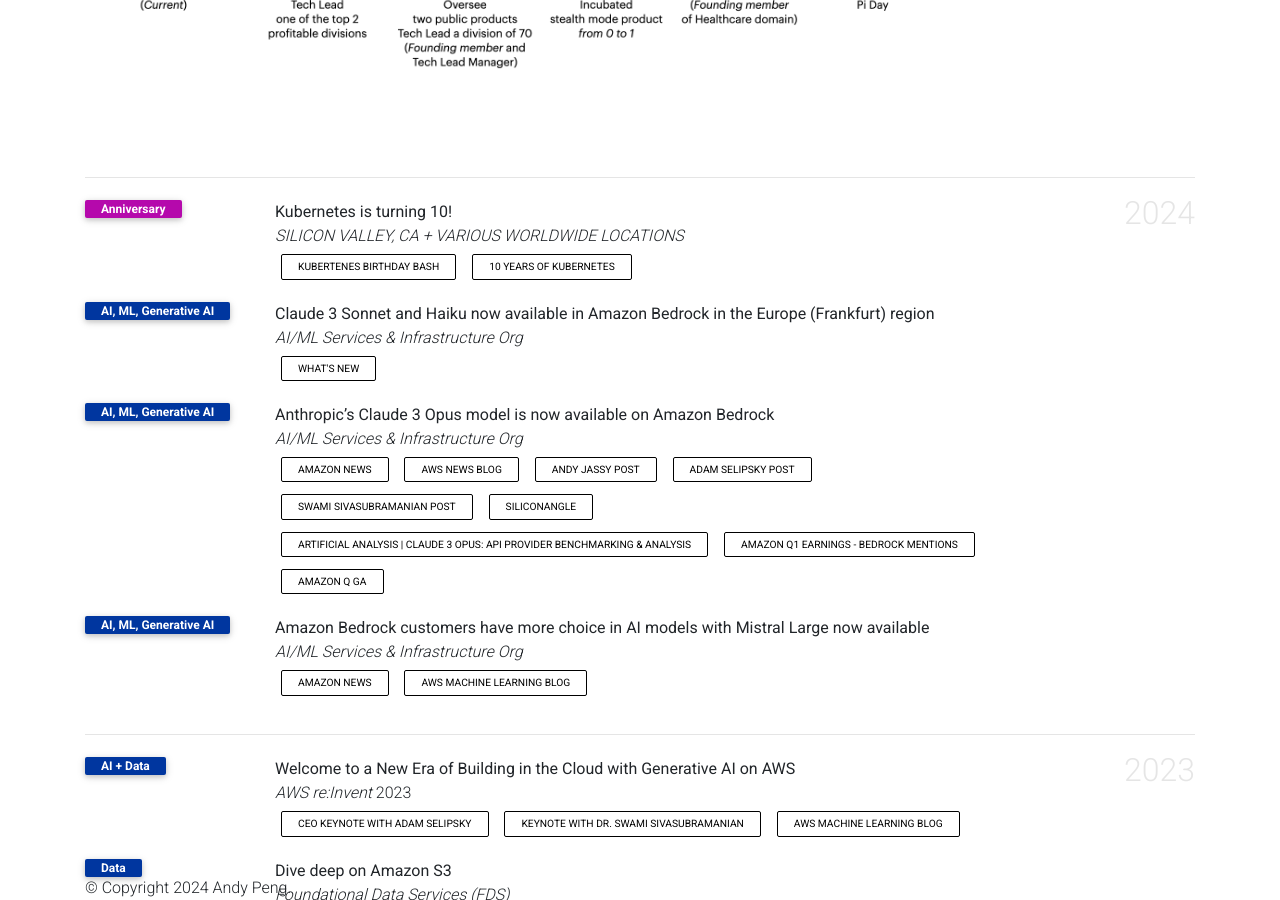
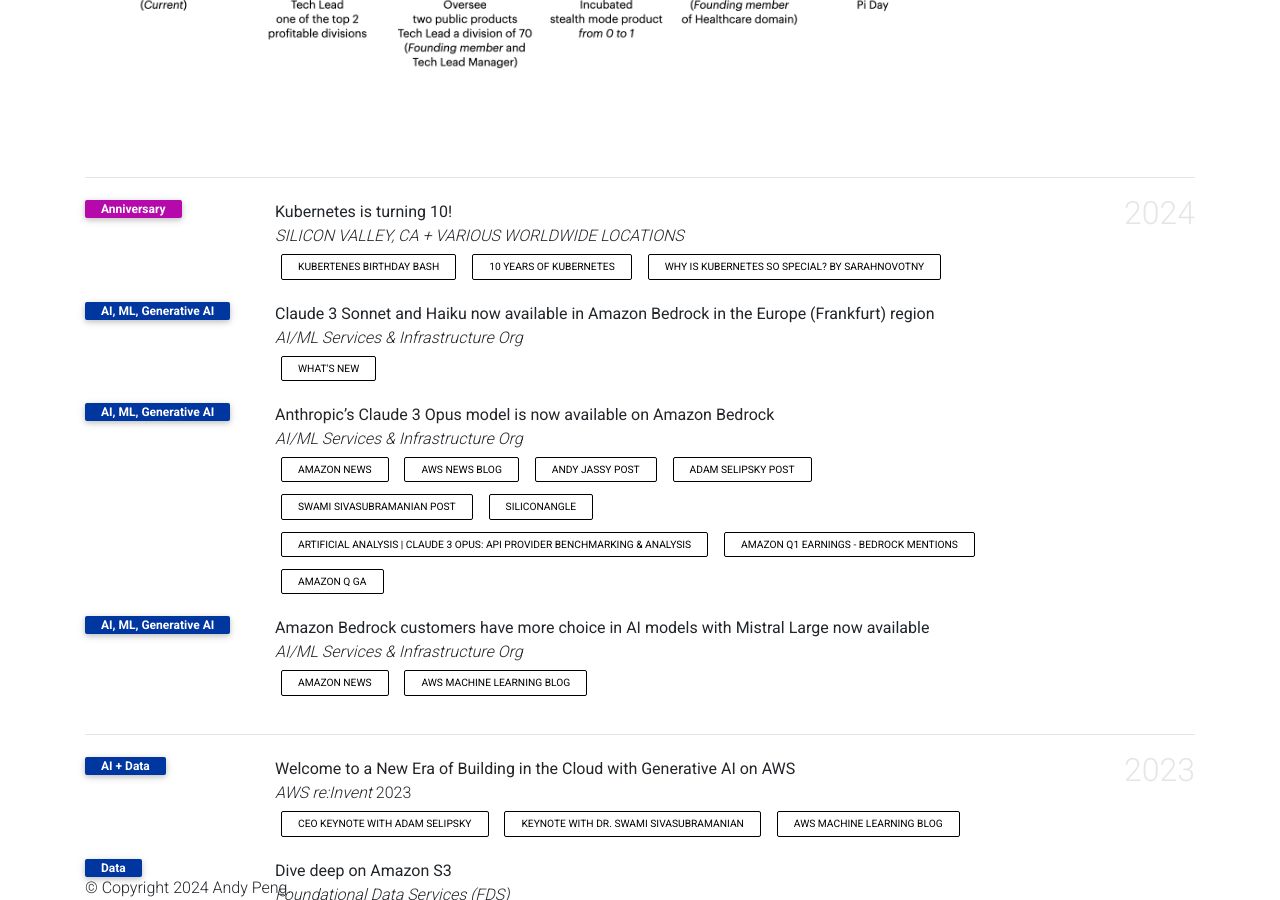
Before and after one commit to gfw001/gfw001.github.io, a Jekyll site: the page products.html, which Jekyll copies as it is, in a window 1280 px wide and 900 px high, scrolled down 547 px. Built offline with Jekyll 4.4.1, drawn with Linux system fonts in a browser that asks for light colours; comment, search, counter and statistics services are not loaded; a style sheet for code colours, icons or effects is not loaded.

Commit message:
Update products.html

```diff
--- a/products.html
+++ b/products.html
@@ -220,6 +220,7 @@
                   <div class="links">
                      <a href="https://events.linuxfoundation.org/kuber10es-birthday-bash/" class="btn btn-sm z-depth-0" role="button" rel="noopener noreferrer" target="_blank">KuberTENes Birthday Bash</a>
                      <a href="https://kubernetes.io/blog/2024/06/06/10-years-of-kubernetes/" class="btn btn-sm z-depth-0" role="button" rel="noopener noreferrer" target="_blank">10 Years of Kubernetes</a>
+                     <a href="https://sarahnovotny.com/2024/06/06/why-is-kubernetes-so-special/" class="btn btn-sm z-depth-0" role="button" rel="noopener noreferrer" target="_blank">Why is Kubernetes so special? BY SARAHNOVOTNY</a>
                   </div>
                   <div class="badges">
                      <span class="altmetric-embed" data-hide-no-mentions="true" data-hide-less-than="15" data-badge-type="2" data-badge-popover="right"></span> <span class="__dimensions_badge_embed__" data-pmid="" data-hide-zero-citations="true" data-style="small_rectangle" data-legend="hover-right" style="margin-bottom: 3px;"></span>
```
